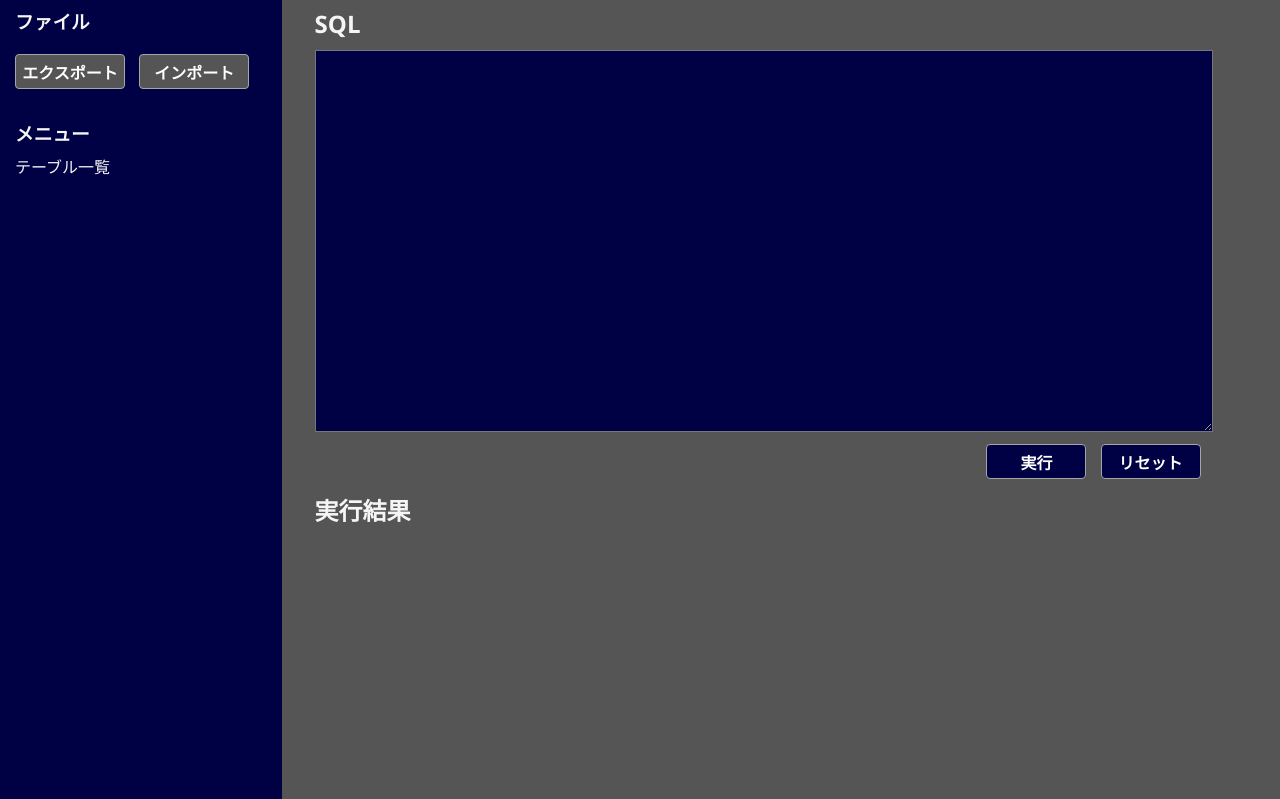
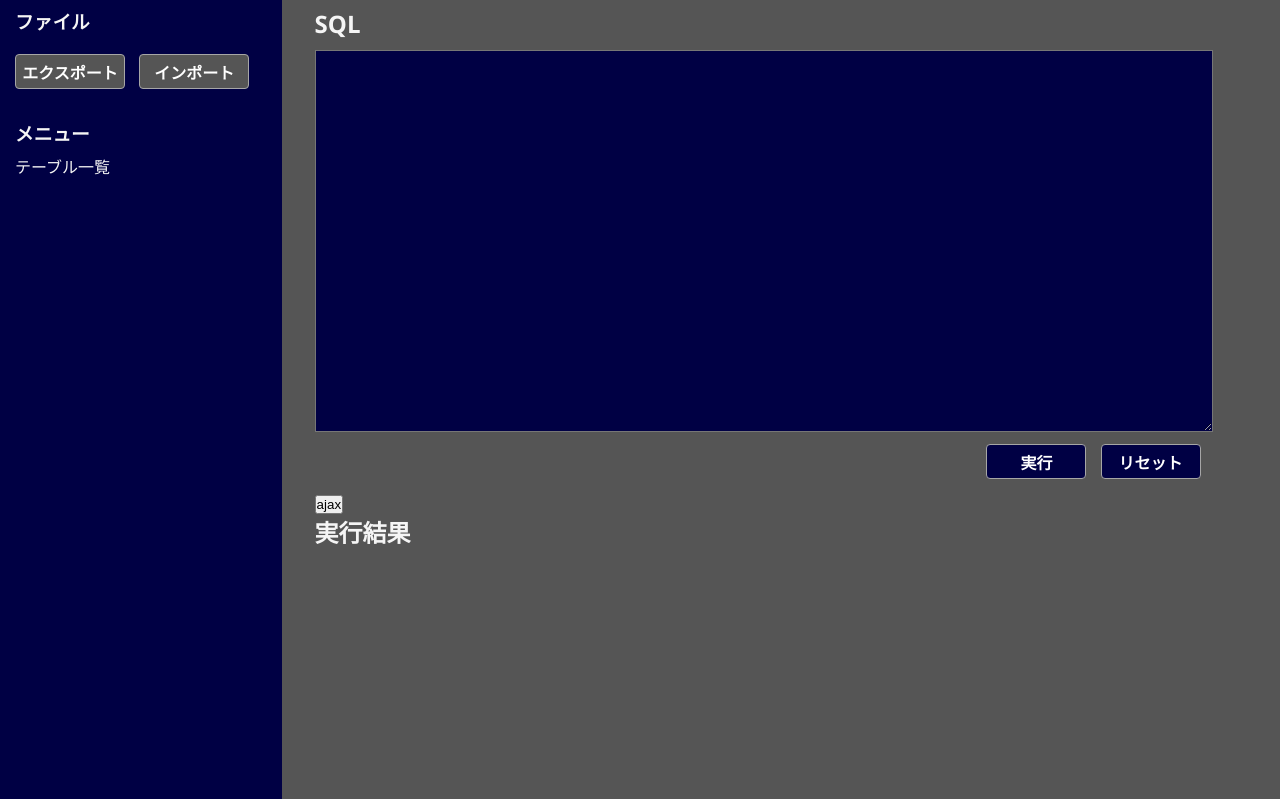
Before and after one commit to furu-toilet/MBC_PSMS, a PHP site: page / in a window 1280 px wide. Shown: the part 57-856 px from the top of the page. Run offline with PHP 8.4, Linux system fonts and the light colour scheme; data that the repository does not hold is empty; some libraries are stand-ins or nearby versions.

Commit message:
Update index.php

```diff
--- a/index.php
+++ b/index.php
@@ -20,6 +20,7 @@
 			<input class="right-in" type="reset" value="リセット" name="sql_reset" id="sql_reset">
 		</div>
 		</form>
+		<button id="ajax">ajax</button>
       <div id="log">
         <h2>実行結果</h2>
 	<script type="text/javascript">
```
